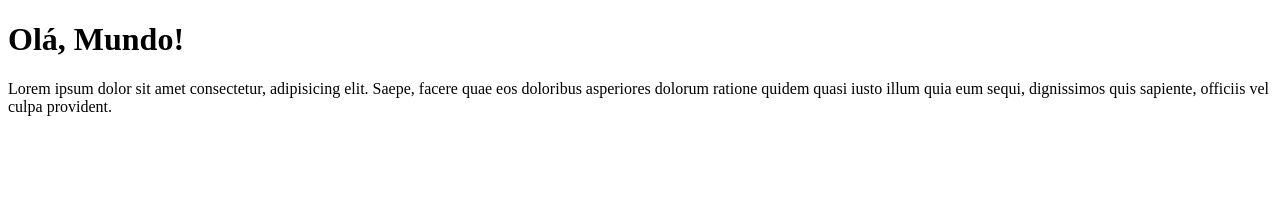
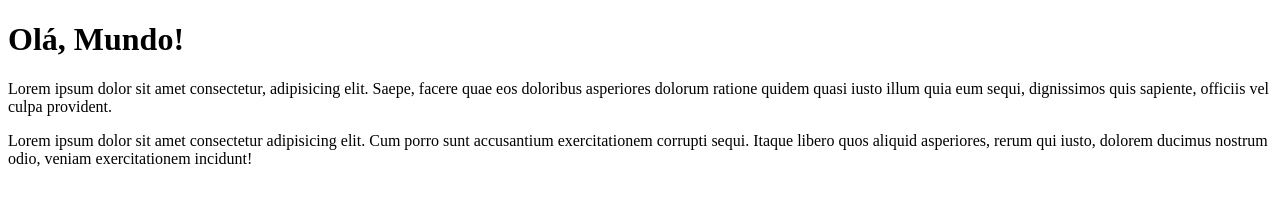
Before and after one commit to renatodepsf/Ol-_Mundo, a plain HTML site: page Site-exemplo/index.html in a window 1280 px wide. Drawn offline with Linux system fonts and the light colour scheme.

Commit message:
Adicionado um parágrafo

```diff
--- a/Site-exemplo/index.html
+++ b/Site-exemplo/index.html
@@ -10,6 +10,9 @@
     <h1>Olá, Mundo!</h1>
     <p>Lorem ipsum dolor sit amet consectetur, adipisicing elit. Saepe, facere quae eos doloribus asperiores dolorum ratione quidem quasi iusto illum quia eum sequi, dignissimos quis sapiente, officiis vel culpa provident.</p>
 
+    <p>Lorem ipsum dolor sit amet consectetur adipisicing elit. Cum porro sunt accusantium exercitationem corrupti sequi. Itaque libero quos aliquid asperiores, rerum qui iusto, dolorem ducimus nostrum odio, veniam exercitationem incidunt!</p>
+
+
 
 </body>
 </html>
```
